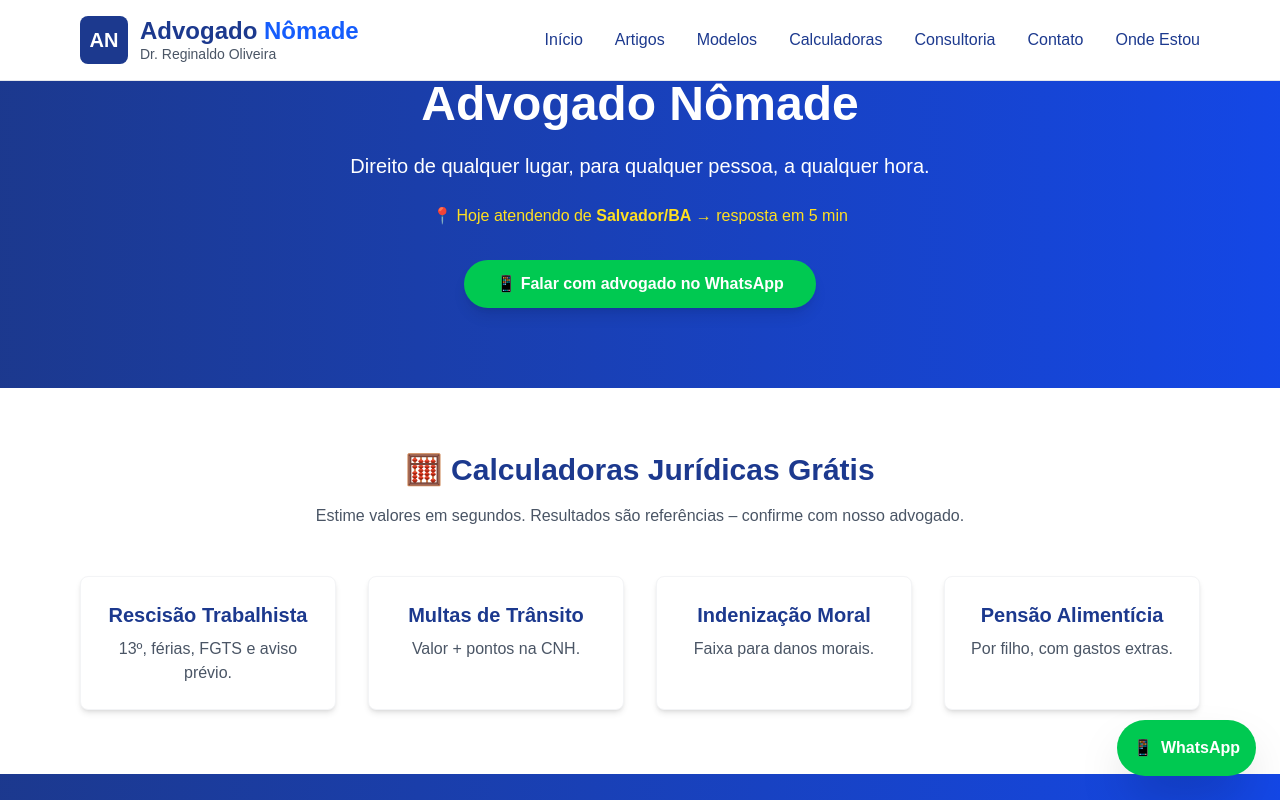
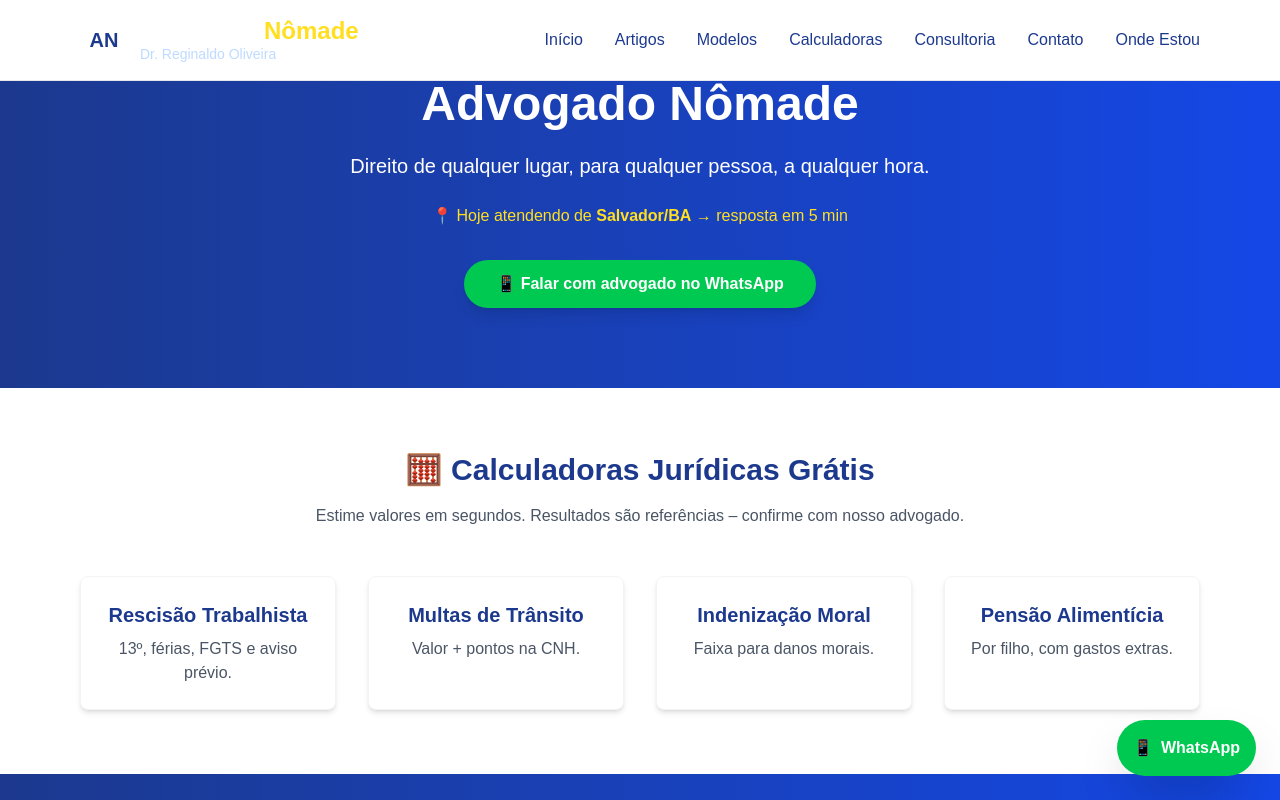
Before and after one commit to mestrereginaldo-site/advogadonomade1, a Next.js app: page / in a window 1280 px wide. Shown: the top 800 px of the page. Built offline with nearby package versions, Linux system fonts and the light colour scheme.

Commit message:
Update Header.tsx

```diff
--- a/app/components/Header.tsx
+++ b/app/components/Header.tsx
@@ -9,14 +9,14 @@ export default function Header() {
     <header className="bg-white border-b border-gray-200 fixed top-0 left-0 right-0 z-50">
       <div className="max-w-6xl mx-auto px-4 py-4 flex justify-between items-center">
         <Link href="/" className="flex items-center space-x-3">
-          <div className="w-12 h-12 bg-blue-900 rounded-lg flex items-center justify-center">
-            <span className="text-white font-bold text-xl">AN</span>
+          <div className="w-12 h-12 bg-white rounded-lg flex items-center justify-center">
+            <span className="text-blue-900 font-bold text-xl">AN</span>
           </div>
           <div>
-            <div className="text-2xl font-bold text-blue-900 leading-tight">
-              Advogado <span className="text-blue-600">Nômade</span>
+            <div className="text-2xl font-bold text-white leading-tight">
+              Advogado <span className="text-yellow-300">Nômade</span>
             </div>
-            <div className="text-sm text-gray-600 leading-tight">
+            <div className="text-sm text-blue-200 leading-tight">
               Dr. Reginaldo Oliveira
             </div>
           </div>
@@ -24,13 +24,13 @@ export default function Header() {
 
         <nav className="hidden md:block">
           <ul className="flex space-x-8">
-            <li><Link href="/" className="text-blue-900 hover:text-blue-600 font-medium transition-colors">Início</Link></li>
-            <li><Link href="/artigos" className="text-blue-900 hover:text-blue-600 font-medium transition-colors">Artigos</Link></li>
-            <li><Link href="/modelos" className="text-blue-900 hover:text-blue-600 font-medium transition-colors">Modelos</Link></li>
-            <li><Link href="/calculadoras" className="text-blue-900 hover:text-blue-600 font-medium transition-colors">Calculadoras</Link></li>
-            <li><Link href="/consultoria" className="text-blue-900 hover:text-blue-600 font-medium transition-colors">Consultoria</Link></li>
-            <li><Link href="/contato" className="text-blue-900 hover:text-blue-600 font-medium transition-colors">Contato</Link></li>
-            <li><Link href="/onde-estou" className="text-blue-900 hover:text-blue-600 font-medium transition-colors">Onde Estou</Link></li>
+            <li><Link href="/" className="text-blue-900 hover:text-yellow-300 font-medium transition-colors">Início</Link></li>
+            <li><Link href="/artigos" className="text-blue-900 hover:text-yellow-300 font-medium transition-colors">Artigos</Link></li>
+            <li><Link href="/modelos" className="text-blue-900 hover:text-yellow-300 font-medium transition-colors">Modelos</Link></li>
+            <li><Link href="/calculadoras" className="text-blue-900 hover:text-yellow-300 font-medium transition-colors">Calculadoras</Link></li>
+            <li><Link href="/consultoria" className="text-blue-900 hover:text-yellow-300 font-medium transition-colors">Consultoria</Link></li>
+            <li><Link href="/contato" className="text-blue-900 hover:text-yellow-300 font-medium transition-colors">Contato</Link></li>
+            <li><Link href="/onde-estou" className="text-blue-900 hover:text-yellow-300 font-medium transition-colors">Onde Estou</Link></li>
           </ul>
         </nav>
 
@@ -41,13 +41,13 @@ export default function Header() {
           {open && (
             <div className="absolute top-full left-0 right-0 bg-white border-b border-gray-200">
               <div className="flex flex-col p-4 space-y-4">
-                <Link href="/" onClick={() => setOpen(false)} className="text-blue-900 hover:text-blue-600 font-medium">Início</Link>
-                <Link href="/artigos" onClick={() => setOpen(false)} className="text-blue-900 hover:text-blue-600 font-medium">Artigos</Link>
-                <Link href="/modelos" onClick={() => setOpen(false)} className="text-blue-900 hover:text-blue-600 font-medium">Modelos</Link>
-                <Link href="/calculadoras" onClick={() => setOpen(false)} className="text-blue-900 hover:text-blue-600 font-medium">Calculadoras</Link>
-                <Link href="/consultoria" onClick={() => setOpen(false)} className="text-blue-900 hover:text-blue-600 font-medium">Consultoria</Link>
-                <Link href="/contato" onClick={() => setOpen(false)} className="text-blue-900 hover:text-blue-600 font-medium">Contato</Link>
-                <Link href="/onde-estou" onClick={() => setOpen(false)} className="text-blue-900 hover:text-blue-600 font-medium">Onde Estou</Link>
+                <Link href="/" onClick={() => setOpen(false)} className="text-blue-900 hover:text-yellow-300 font-medium">Início</Link>
+                <Link href="/artigos" onClick={() => setOpen(false)} className="text-blue-900 hover:text-yellow-300 font-medium">Artigos</Link>
+                <Link href="/modelos" onClick={() => setOpen(false)} className="text-blue-900 hover:text-yellow-300 font-medium">Modelos</Link>
+                <Link href="/calculadoras" onClick={() => setOpen(false)} className="text-blue-900 hover:text-yellow-300 font-medium">Calculadoras</Link>
+                <Link href="/consultoria" onClick={() => setOpen(false)} className="text-blue-900 hover:text-yellow-300 font-medium">Consultoria</Link>
+                <Link href="/contato" onClick={() => setOpen(false)} className="text-blue-900 hover:text-yellow-300 font-medium">Contato</Link>
+                <Link href="/onde-estou" onClick={() => setOpen(false)} className="text-blue-900 hover:text-yellow-300 font-medium">Onde Estou</Link>
               </div>
             </div>
           )}
```
